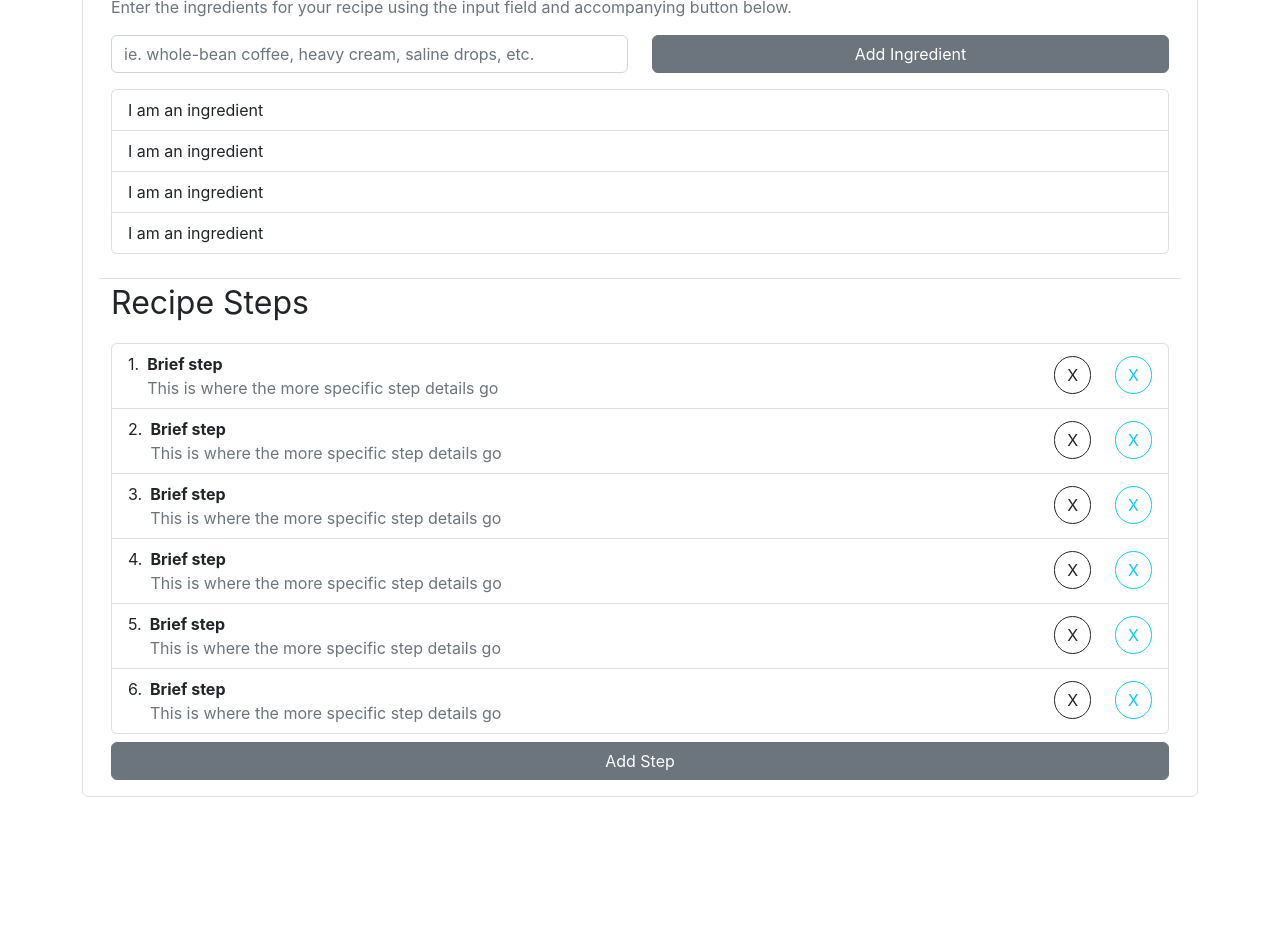
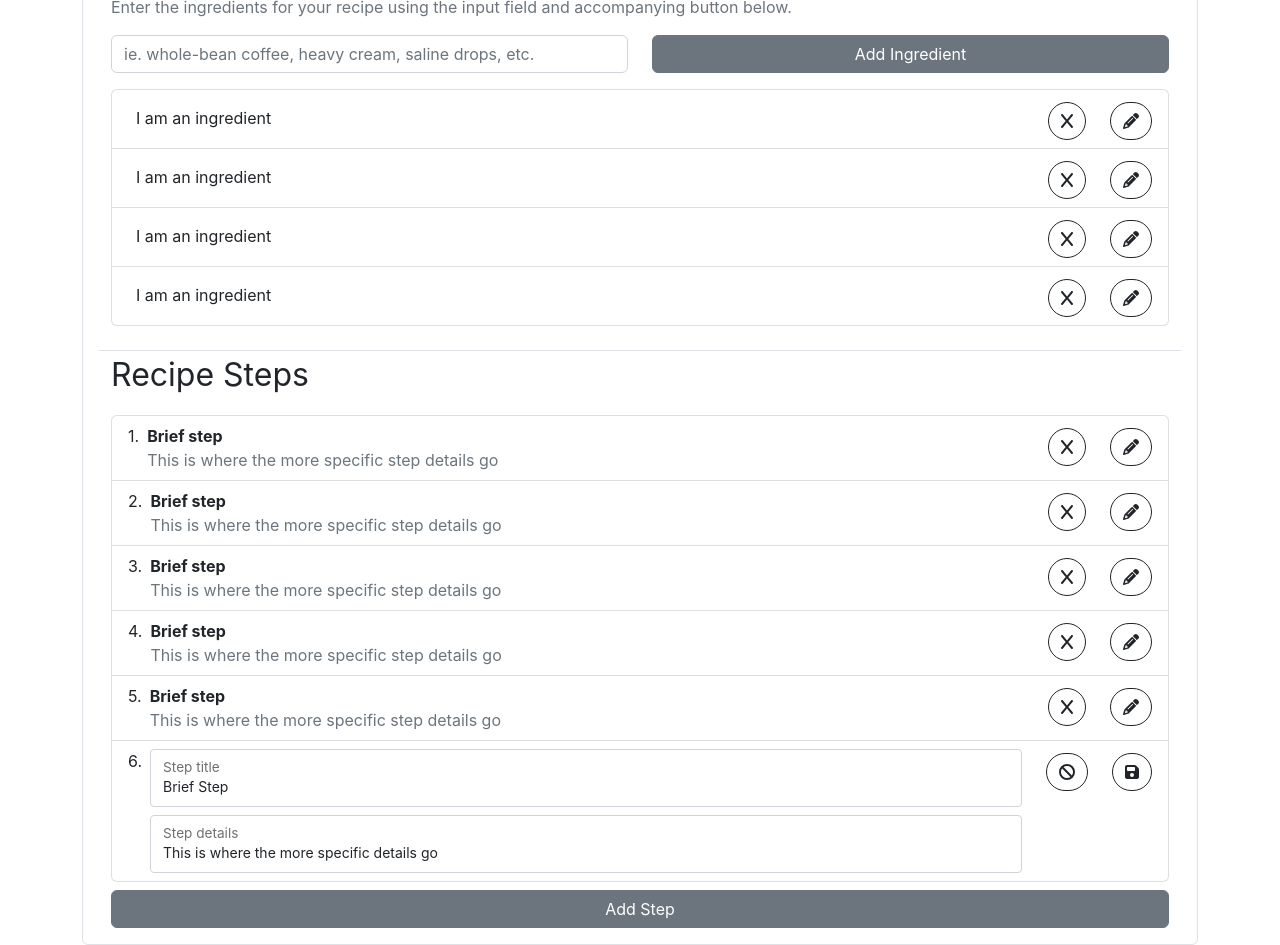
Before and after one commit to loonery/webdev-group-project, a React (Create React App) app: page /search in a window 1280 px wide. Shown: the part 520-1465 px from the top of the page. Before the commit the page ends 1317 px from the top, so only its background shows below. Built offline with nearby package versions, Linux system fonts and the light colour scheme.

Commit message:
major progress on recipe components

```diff
--- a/package.json
+++ b/package.json
@@ -3,6 +3,9 @@
   "version": "0.1.0",
   "private": true,
   "dependencies": {
+    "@fortawesome/fontawesome-svg-core": "^6.2.1",
+    "@fortawesome/free-solid-svg-icons": "^6.2.1",
+    "@fortawesome/react-fontawesome": "^0.2.0",
     "@reduxjs/toolkit": "^1.9.0",
     "@testing-library/jest-dom": "^5.16.5",
     "@testing-library/react": "^13.4.0",
--- a/src/components/domain-components/recipe-components/CreateRecipe/Ingredient.js
+++ b/src/components/domain-components/recipe-components/CreateRecipe/Ingredient.js
@@ -1,4 +1,27 @@
+import {FontAwesomeIcon} from "@fortawesome/react-fontawesome";
+import {faCancel} from "@fortawesome/free-solid-svg-icons/faCancel";
+import {faSave} from "@fortawesome/free-solid-svg-icons/faSave";
+import {faX} from "@fortawesome/free-solid-svg-icons";
+import {faPencil} from "@fortawesome/free-solid-svg-icons/faPencil";
+
 const Ingredient = () => {
-    return <li className="list-group-item">I am an ingredient</li>
+    return (
+        <li className="list-group-item d-flex justify-content-between align-items-start">
+
+            <div className="ms-2 mt-2 me-auto">
+                I am an ingredient
+            </div>
+            <div>
+                <button className="btn btn-outline-dark rounded-pill ms-4 mt-1">
+                    <FontAwesomeIcon icon={faX}/>
+                </button>
+
+                {/*save changes to step*/}
+                <button className="btn btn-outline-dark rounded-pill ms-4 mt-1">
+                    <FontAwesomeIcon icon={faPencil}/>
+                </button>
+            </div>
+        </li>
+    )
 }
 export default Ingredient;
--- a/src/components/domain-components/recipe-components/CreateRecipe/Steps/CreateStep.js
+++ /dev/null
@@ -1,3 +0,0 @@
-const CreateStep = () => {
-
-}
--- /dev/null
+++ b/src/components/domain-components/recipe-components/CreateRecipe/Steps/EditStep.js
@@ -0,0 +1,46 @@
+import {FontAwesomeIcon} from "@fortawesome/react-fontawesome";
+import {faCancel} from "@fortawesome/free-solid-svg-icons/faCancel";
+import {faSave} from "@fortawesome/free-solid-svg-icons/faSave";
+
+const EditStep = () => {
+    return(
+        <li className="list-group-item d-flex justify-content-between align-items-start">
+            <div className="ms-2 flex-grow-1">
+
+                {/* floating input field for the step title*/}
+                <div className="form-floating mb-2">
+                    <input id="brief-step-input"
+                           className="form-control form-control-sm"
+                           defaultValue={"Brief Step"}
+                           placeholder="Brief step"
+                    />
+                    <label htmlFor="brief-step-input">Step title</label>
+                </div>
+
+                {/* floating input field for step details */}
+                <div className="form-floating">
+                    <input id="brief-step-input"
+                           className="form-control form-control-sm"
+                           defaultValue={"This is where the more specific details go"}
+                           placeholder="This is where the more specific step details go"
+                    />
+                    <label htmlFor="brief-step-input">Step details</label>
+                </div>
+            </div>
+
+            {/*this div holds buttons*/}
+            <div>
+                {/* cancel changes made to step */}
+                <button className="btn btn-outline-dark rounded-pill ms-4 mt-1">
+                    <FontAwesomeIcon icon={faCancel}/>
+                </button>
+
+                {/*save changes to step*/}
+                <button className="btn btn-outline-dark rounded-pill ms-4 mt-1">
+                    <FontAwesomeIcon icon={faSave}/>
+                </button>
+            </div>
+        </li>
+    );
+}
+export default EditStep;
--- a/src/components/domain-components/recipe-components/CreateRecipe/Steps/index.js
+++ b/src/components/domain-components/recipe-components/CreateRecipe/Steps/index.js
@@ -1,3 +1,6 @@
+import {FontAwesomeIcon} from "@fortawesome/react-fontawesome";
+import {faX} from "@fortawesome/free-solid-svg-icons/faX";
+import {faPencil} from "@fortawesome/free-solid-svg-icons/faPencil";
 const RecipeStep = () => {
 
     return(
@@ -6,10 +9,17 @@ const RecipeStep = () => {
                 <div className="fw-bold">Brief step</div>
                 <div className="text-secondary">This is where the more specific step details go</div>
             </div>
-            <button className="btn btn-outline-dark rounded-pill ms-4 mt-1">X</button>
-            <button className="btn btn-outline-info rounded-pill ms-4 mt-1">X</button>
+
+            {/*delete step from recipe*/}
+            <button className="btn btn-outline-dark rounded-pill ms-4 mt-1">
+                <FontAwesomeIcon icon={faX}/>
+            </button>
+
+            {/* edit step in recipe */}
+            <button className="btn btn-outline-dark rounded-pill ms-4 mt-1">
+                <FontAwesomeIcon icon={faPencil}/>
+            </button>
         </li>
     );
-
 }
 export default RecipeStep;
--- a/src/components/domain-components/recipe-components/CreateRecipe/index.js
+++ b/src/components/domain-components/recipe-components/CreateRecipe/index.js
@@ -1,5 +1,6 @@
 import Ingredient from "./Ingredient";
 import RecipeStep from "./Steps";
+import EditStep from "./Steps/EditStep";
 
 const CreateRecipe = () => {
 
@@ -92,7 +93,7 @@ const CreateRecipe = () => {
                                 <RecipeStep/>
                                 <RecipeStep/>
                                 <RecipeStep/>
-                                <RecipeStep/>
+                                <EditStep/>
                             </ol>
                             <div className="mt-2">
                                 <button className="btn btn-secondary w-100">Add Step</button>
@@ -101,8 +102,6 @@ const CreateRecipe = () => {
                     </div>
                 </div>
             </div>
-
-
         </>
         );
 }
--- a/src/components/page-components/Profile/index.js
+++ b/src/components/page-components/Profile/index.js
@@ -15,7 +15,7 @@ const Profile = () => {
                          height="150px"
                          width="150px"/>
                 </div>
-                <div className="col-9 fs-3">
+                <div className="fs-3">
                     <div>{userName}</div>
                     <div>{userHandle}</div>
                 </div>
@@ -24,7 +24,6 @@ const Profile = () => {
             <div className="row border rounded mt-3 pt-3 ps-3 pb-3">
                 General Profile Information
             </div>
-
 
             <div className="row border rounded mt-3 pt-3 ps-3 pb-3">
                 Recipes and Recipe Collections
```
Also changed, not shown: 1 other file (tests, documents, lock files or other folders).
